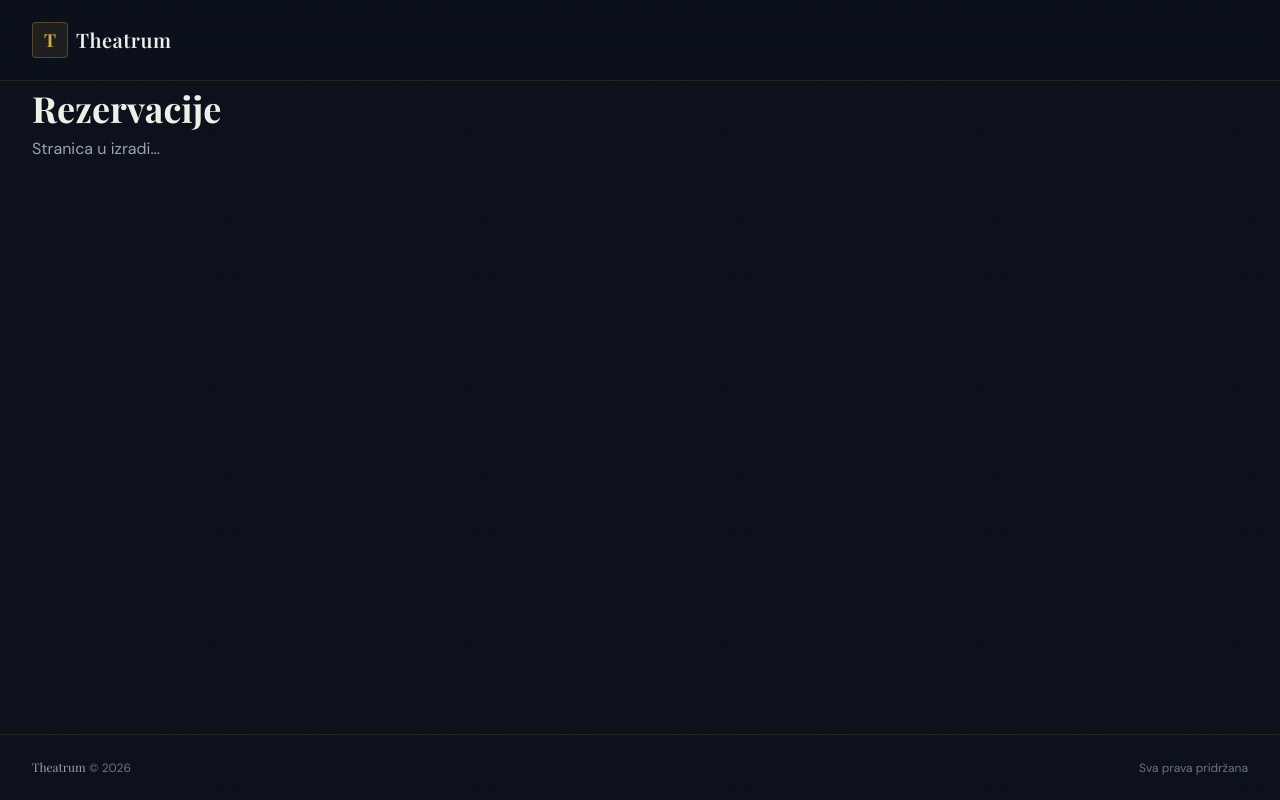
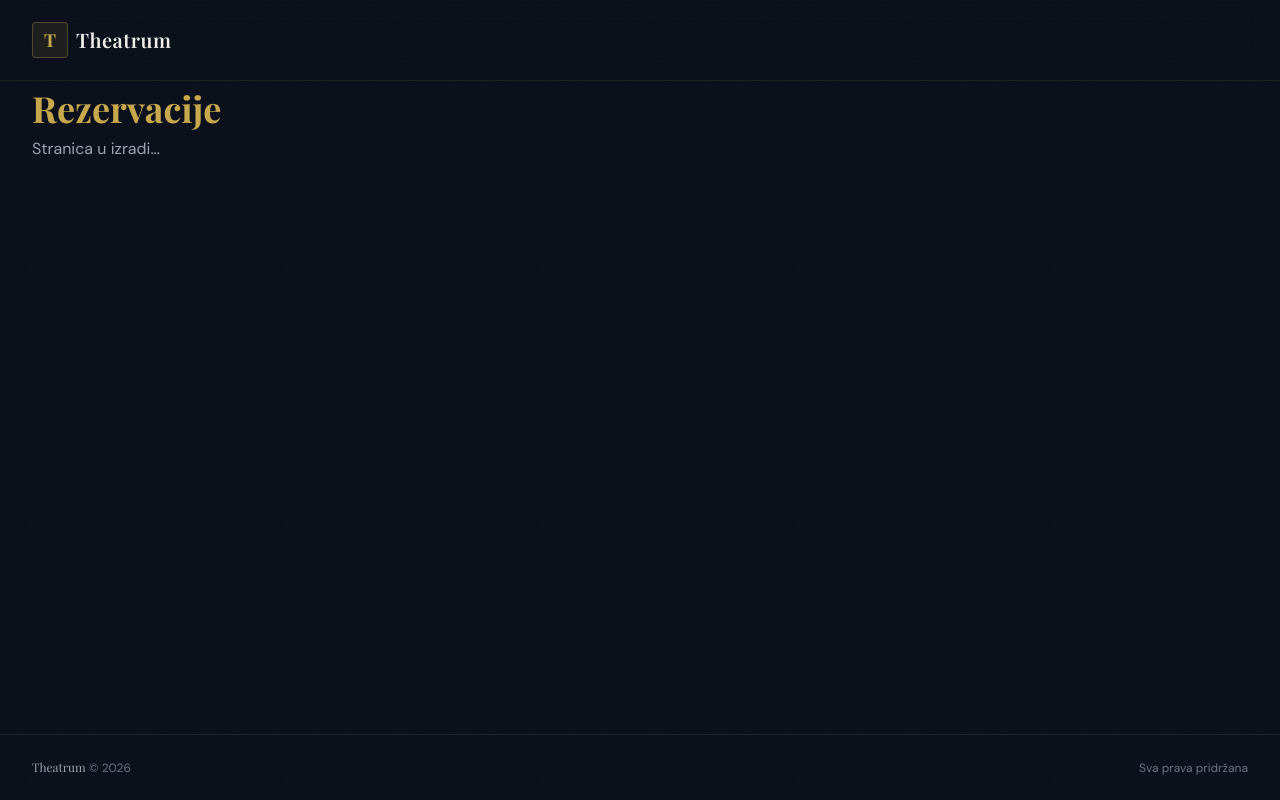
Before and after one commit to PlatnjakNikola/WebAplicationForManagingEvents, a React (Vite) app in the folder frontend/: page /reservations in a window 1280 px wide. Built offline with nearby package versions, Linux system fonts and the light colour scheme; a web font is replaced by a local one.

Commit message:
fixing color of content on pages

```diff
--- a/frontend/src/pages/Reservations.tsx
+++ b/frontend/src/pages/Reservations.tsx
@@ -1,7 +1,7 @@
 export default function Reservations() {
   return (
     <div className="mx-auto max-w-7xl px-5 py-10 md:px-8">
-      <h1 className="font-display text-3xl font-bold md:text-4xl">Rezervacije</h1>
+      <h1 className="font-display text-3xl font-bold text-gold md:text-4xl">Rezervacije</h1>
       <p className="mt-2 text-text-secondary">Stranica u izradi...</p>
     </div>
   )
--- a/frontend/src/pages/Reviews.tsx
+++ b/frontend/src/pages/Reviews.tsx
@@ -1,7 +1,7 @@
 export default function Reviews() {
   return (
     <div className="mx-auto max-w-7xl px-5 py-10 md:px-8">
-      <h1 className="font-display text-3xl font-bold md:text-4xl">Recenzije</h1>
+      <h1 className="font-display text-3xl font-bold text-gold md:text-4xl">Recenzije</h1>
       <p className="mt-2 text-text-secondary">Stranica u izradi...</p>
     </div>
   )
--- a/frontend/src/pages/Theaters.tsx
+++ b/frontend/src/pages/Theaters.tsx
@@ -1,7 +1,7 @@
 export default function Theaters() {
   return (
     <div className="mx-auto max-w-7xl px-5 py-10 md:px-8">
-      <h1 className="font-display text-3xl font-bold md:text-4xl">Kazališta</h1>
+      <h1 className="font-display text-3xl font-bold text-gold md:text-4xl">Kazališta</h1>
       <p className="mt-2 text-text-secondary">Stranica u izradi...</p>
     </div>
   )
```
